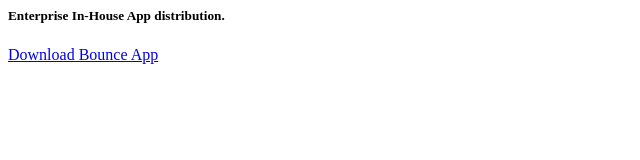
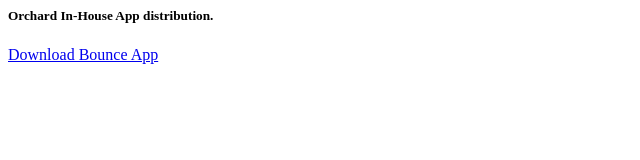
Before and after one commit to umairhassanbaig/Builds, a plain HTML site: page index.html in a window 1280 px wide. Shown: the full height of the page, 0-640 px from the left. Drawn offline with Linux system fonts and the light colour scheme.

Commit message:
Update index.html

```diff
--- a/index.html
+++ b/index.html
@@ -2,7 +2,7 @@
     <div class="container">
       <div class="row">
         <div class="one-half column">
-          <h5 class="">Enterprise In-House App distribution.</h6>
+          <h5 class="">Orchard In-House App distribution.</h6>
           <a class="button button-primary" href="itms-services://?action=download-manifest&url=https://umairhassanbaig.github.io/Builds/manifestbuild10223.plist")">Download Bounce App</a>
         </div>
       </div>
```
